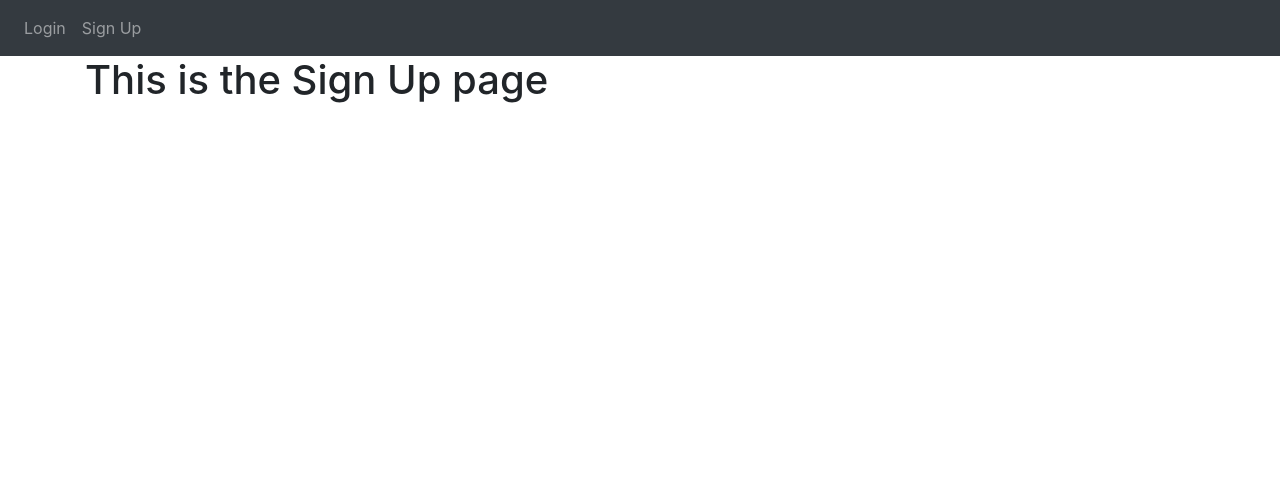
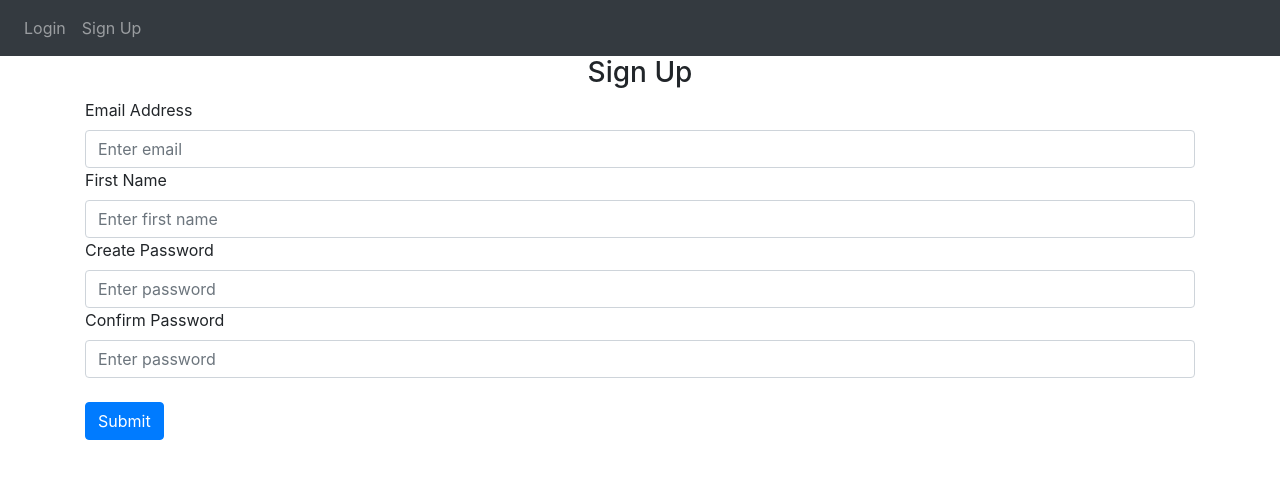
Before and after one commit to rohit-175/flask-notes-app, a Flask app: page /sign-up in a window 1280 px wide. Shown: the top 479 px of the page. Run offline with Flask 3, Linux system fonts and the light colour scheme; some libraries are stand-ins or nearby versions.

Commit message:
sign_up & login.html

```diff
--- a/website/templates/sign_up.html
+++ b/website/templates/sign_up.html
@@ -1,4 +1,51 @@
 {% extends "base.html" %} {% block title %}Sign Up{% endblock %} {% block
 content %}
-<h1>This is the Sign Up page</h1>
+<form method="POST">
+  <h3 align="center">Sign Up</h3>
+  <div class="from-group">
+    <label for="email">Email Address</label>
+    <input
+      type="email"
+      class="form-control"
+      id="email"
+      name="email"
+      placeholder="Enter email"
+    />
+  </div>
+
+  <div class="from-group">
+    <label for="firstName">First Name</label>
+    <input
+      type="text"
+      class="form-control"
+      id="firstName"
+      name="firstName"
+      placeholder="Enter first name"
+    />
+  </div>
+
+  <div class="from-group">
+    <label for="password1">Create Password</label>
+    <input
+      type="password"
+      class="form-control"
+      id="password1"
+      name="password1"
+      placeholder="Enter password"
+    />
+  </div>
+
+  <div class="from-group">
+    <label for="password2">Confirm Password</label>
+    <input
+      type="password"
+      class="form-control"
+      id="password2"
+      name="password2"
+      placeholder="Enter password"
+    />
+  </div>
+  <br />
+  <button type="submit" class="btn btn-primary">Submit</button>
+</form>
 {% endblock %}
```
Also changed, not shown: website/templates/login.html (+28 -3 lines).
